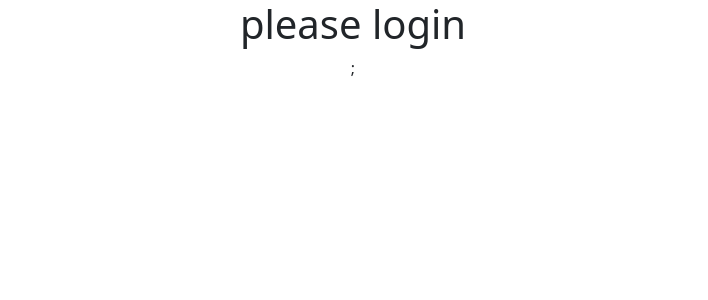
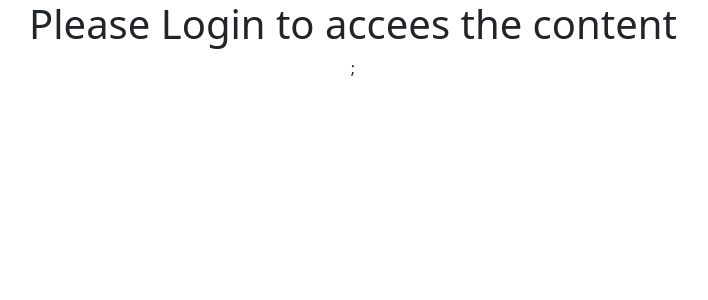
Before and after one commit to a-njali-raj/myapp, a React (Create React App) app: page / in a window 1280 px wide. Shown: the top 300 px of the page, without its empty margins (287-995 px from the left). Built offline with nearby package versions, Linux system fonts and the light colour scheme.

Commit message:
e.g 3 conditional rendering using ternary operator by creating conditionalfolder and within that other files and importing to app.js

```diff
--- a/src/App.js
+++ b/src/App.js
@@ -2,11 +2,12 @@
 import './App.css';
 import React from 'react';
 import 'bootstrap/dist/css/bootstrap.min.css';
+import Main from './components/conditional/Main';
 function App() {
-  let isloggedin=false;
+
   return(
  <div className='myapp'>
-  {isloggedin?<h1>welcome to website</h1>:<h1>please login</h1>};
+  <Main isloggedin={false}/>
   </div>
 );
 }
--- /dev/null
+++ b/src/components/conditional/Logged.js
@@ -0,0 +1,11 @@
+import React from 'react'
+
+const Logged = () => {
+  return (
+    <div>
+        <h1>Welcome to website</h1>
+    </div>
+  )
+}
+
+export default Logged
--- /dev/null
+++ b/src/components/conditional/Main.js
@@ -0,0 +1,13 @@
+import React from 'react'
+import Logged from './Logged'
+import NotLogged from './NotLogged'
+const Main = ({isloggedin}) => {
+
+  return (
+    <div>
+        {isloggedin?<Logged/>:<NotLogged/>};
+    </div>
+  )
+}
+
+export default Main
--- /dev/null
+++ b/src/components/conditional/NotLogged.js
@@ -0,0 +1,11 @@
+import React from 'react'
+
+const NotLogged = () => {
+  return (
+    <div>
+        <h1>Please Login to accees the content</h1>
+    </div>
+  )
+}
+
+export default NotLogged
```
